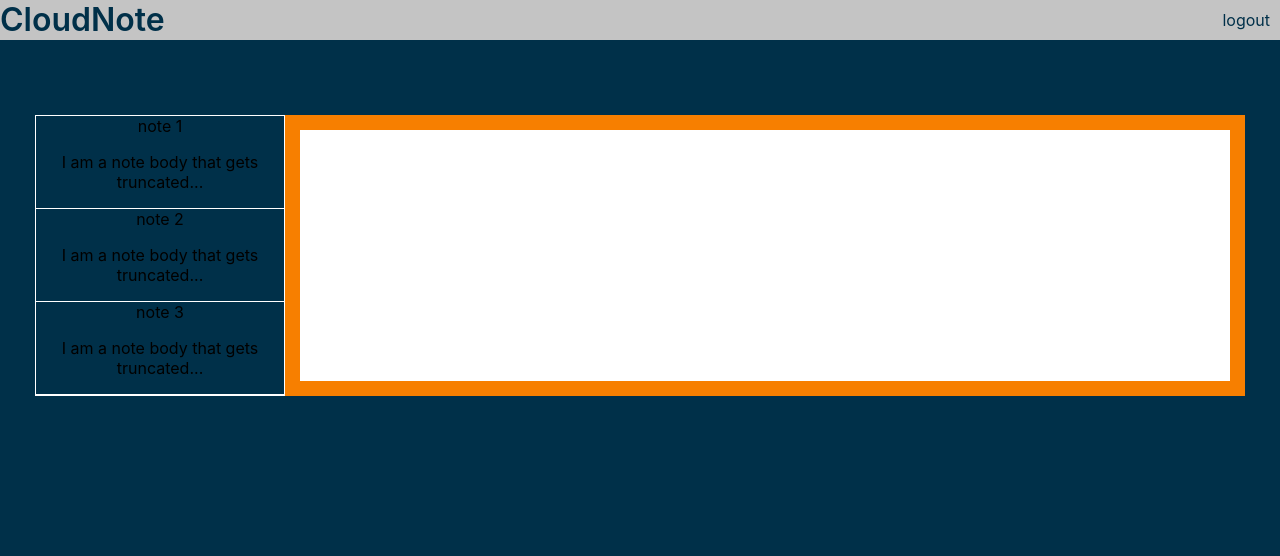
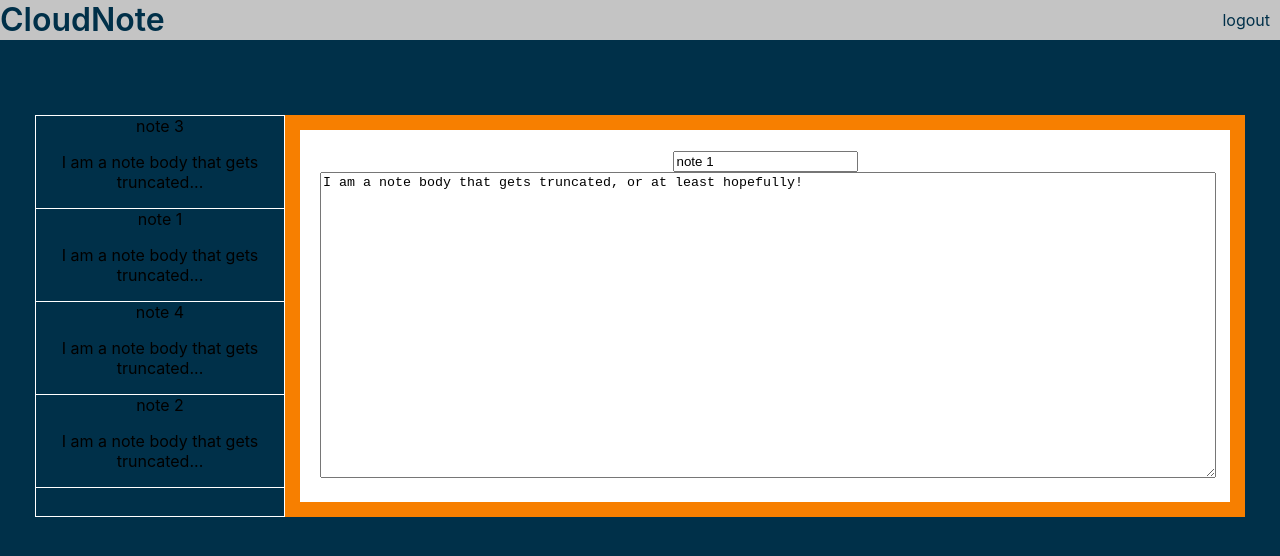
Before and after one commit to N8ers/cloud-note, a React (Create React App) app: page / in a window 1280 px wide. Shown: the top 556 px of the page. Built offline with nearby package versions, Linux system fonts and the light colour scheme.

Commit message:
setup default open note

```diff
--- a/src/components/Notes/Notes.js
+++ b/src/components/Notes/Notes.js
@@ -10,6 +10,17 @@ function Notes() {
   const { notes, selectedNoteId } = useSelector((state) => state.notes);
 
   const selectedNote = () => {
+    if (!notes.length) {
+      return;
+    }
+
+    if (!selectedNoteId) {
+      // refactor default to be latest timestamp when we add that.
+      let notesCopy = [...notes];
+      let notesSortedById = notesCopy.sort((a, b) => a.id - b.id);
+      return notesSortedById[0];
+    }
+
     let filteredNotes = notes.filter((note) => note.id === selectedNoteId);
     if (filteredNotes.length) {
       return filteredNotes[0];
--- a/src/components/Notes/notesSlice.js
+++ b/src/components/Notes/notesSlice.js
@@ -4,18 +4,23 @@ const initialState = {
   selectedNoteId: null,
   notes: [
     {
+      id: 13,
+      title: "note 3",
+      body: "I am a note body that gets truncated, or at least hopefully!",
+    },
+    {
       id: 11,
       title: "note 1",
       body: "I am a note body that gets truncated, or at least hopefully!",
     },
     {
-      id: 12,
-      title: "note 2",
+      id: 14,
+      title: "note 4",
       body: "I am a note body that gets truncated, or at least hopefully!",
     },
     {
-      id: 13,
-      title: "note 3",
+      id: 12,
+      title: "note 2",
       body: "I am a note body that gets truncated, or at least hopefully!",
     },
   ],
@@ -34,7 +39,7 @@ export const notesSlice = createSlice({
     updateNote: (state, action) => {
       const fieldToChange = action.payload.title ? "title" : "body";
 
-      state.notes.map((note) => {
+      state.notes = state.notes.map((note) => {
         if (note.id === action.payload.id) {
           note[fieldToChange] = action.payload[fieldToChange];
         }
```
